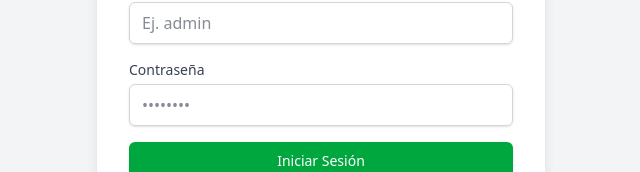
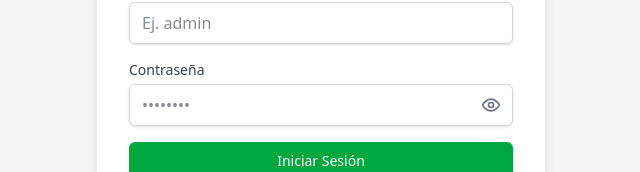
Before and after one commit to AlexamderGG/digital_twin_migration, a React (Vite) app in the folder frontend/: page /login in a window 1280 px wide. Shown: the part 395-567 px from the top of the page, without its empty margins (319-959 px from the left). Built offline with nearby package versions, Linux system fonts and the light colour scheme.

Commit message:
Completo

```diff
--- a/frontend/src/pages/Login.jsx
+++ b/frontend/src/pages/Login.jsx
@@ -1,11 +1,12 @@
 import { useState, useContext } from 'react';
 import { AuthContext } from '../context/AuthContext';
 import { useNavigate } from 'react-router-dom';
-import { Leaf } from 'lucide-react'; // Icono moderno para el proyecto
+import { Leaf, Eye, EyeOff } from 'lucide-react'; // Importados los iconos del ojo
 
 export default function Login() {
   const [username, setUsername] = useState('');
   const [password, setPassword] = useState('');
+  const [showPassword, setShowPassword] = useState(false); // Estado para la visibilidad
   const [error, setError] = useState('');
   const { login } = useContext(AuthContext);
   const navigate = useNavigate();
@@ -48,17 +49,29 @@ export default function Login() {
               placeholder="Ej. admin"
             />
           </div>
+
           <div>
             <label className="block text-sm font-medium text-gray-700">Contraseña</label>
+            {/* Contenedor relativo para posicionar el botón sobre el input */}
+            <div className="relative mt-1">
               <input
-              type="password"
+                type={showPassword ? "text" : "password"}
                 value={password}
                 onChange={(e) => setPassword(e.target.value)}
                 required
-              className="mt-1 block w-full px-3 py-2 border border-gray-300 rounded-md shadow-sm focus:outline-none focus:ring-green-500 focus:border-green-500"
+                className="block w-full px-3 py-2 pr-10 border border-gray-300 rounded-md shadow-sm focus:outline-none focus:ring-green-500 focus:border-green-500"
                 placeholder="••••••••"
               />
+              <button
+                type="button"
+                onClick={() => setShowPassword(!showPassword)}
+                className="absolute inset-y-0 right-0 flex items-center pr-3 text-gray-500 hover:text-green-600 focus:outline-none"
+              >
+                {showPassword ? <EyeOff size={20} /> : <Eye size={20} />}
+              </button>
             </div>
+          </div>
+
           <button
             type="submit"
             className="w-full flex justify-center py-2 px-4 border border-transparent rounded-md shadow-sm text-sm font-medium text-white bg-green-600 hover:bg-green-700 focus:outline-none focus:ring-2 focus:ring-offset-2 focus:ring-green-500"
```
Also changed, not shown: 1 other file (tests, documents, lock files or other folders). Lines whose indentation alone changed are shown as unchanged.
